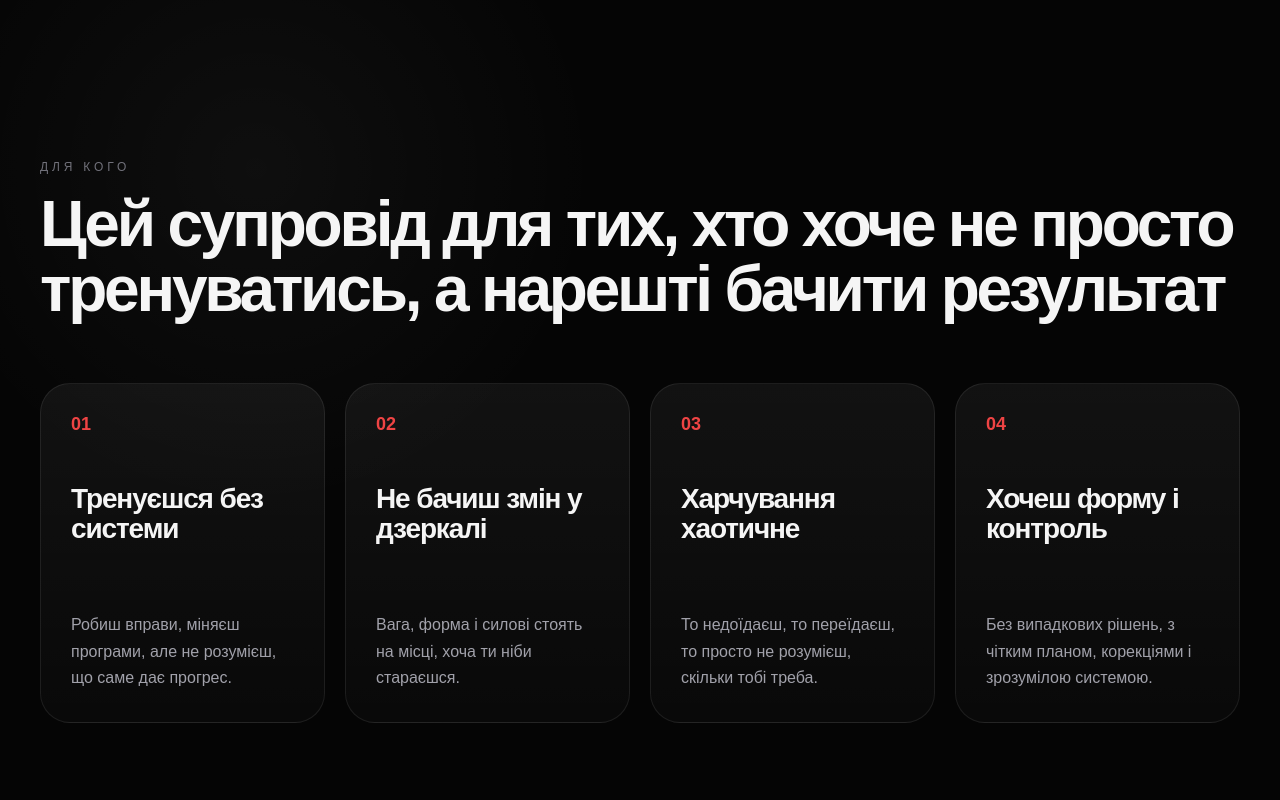
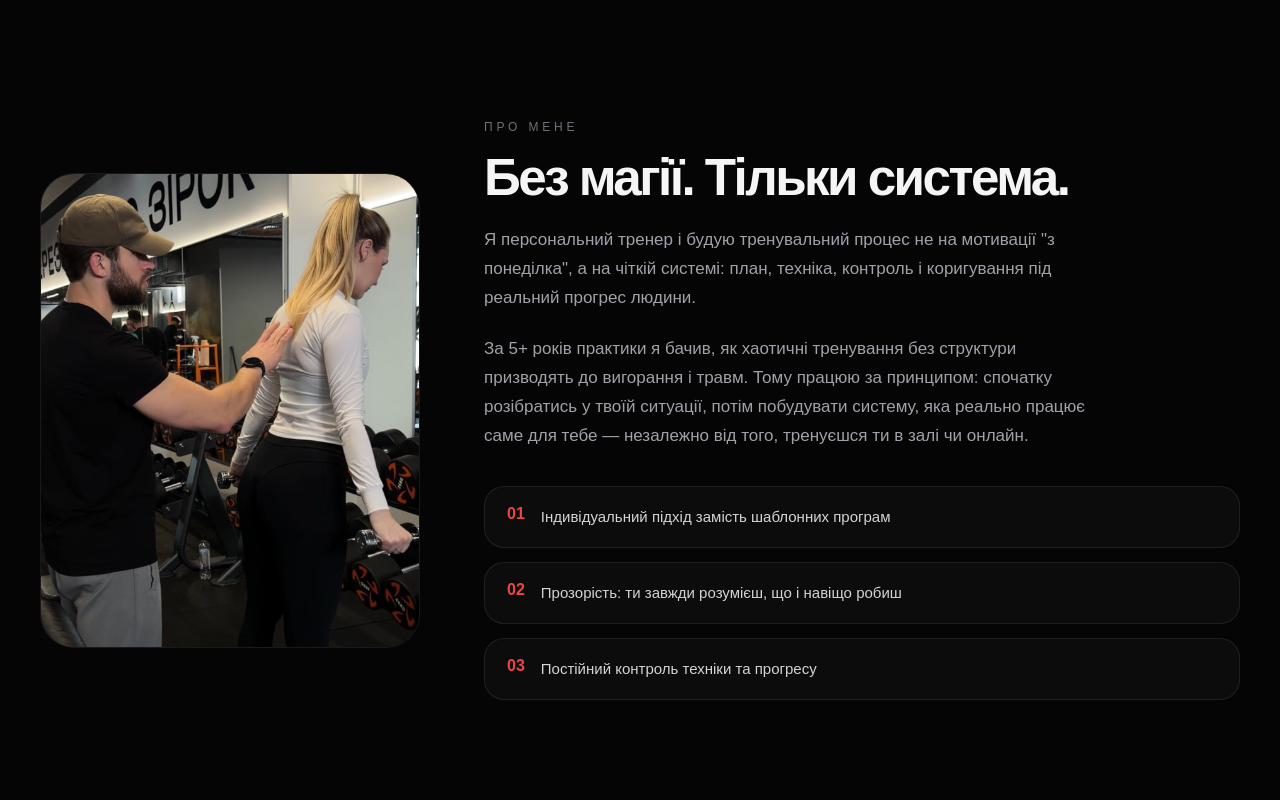
Before and after one commit to burdakcoach/burdak-site, a Next.js app: page / in a window 1280 px wide. Shown: the part 800-1600 px from the top of the page. Built offline with nearby package versions, Linux system fonts and the light colour scheme.

Commit message:
Додано секцію Про мене, ціни у форматах, розширений FAQ та відгуки

```diff
--- a/app/components/Header.tsx
+++ b/app/components/Header.tsx
@@ -15,6 +15,7 @@ export default function Header() {
         <a href="/#about">Про мене</a>
         <a href="/#services">Послуги</a>
         <a href="/#results">Результати</a>
+        <a href="/#reviews">Відгуки</a>
         <a href="/library">Бібліотека вправ</a>
         <a href="/#contacts">Контакти</a>
       </div>
@@ -39,6 +40,7 @@ export default function Header() {
         <a href="/#about" onClick={() => setMenuOpen(false)}>Про мене</a>
         <a href="/#services" onClick={() => setMenuOpen(false)}>Послуги</a>
         <a href="/#results" onClick={() => setMenuOpen(false)}>Результати</a>
+        <a href="/#reviews" onClick={() => setMenuOpen(false)}>Відгуки</a>
         <a href="/library" onClick={() => setMenuOpen(false)}>Бібліотека вправ</a>
         <a href="/#contacts" onClick={() => setMenuOpen(false)}>Контакти</a>
         <a
--- a/app/globals.css
+++ b/app/globals.css
@@ -1675,3 +1675,177 @@ main {
   object-fit: cover;
   display: block;
 }
+.formatPrice {
+  margin: 14px 0 4px;
+  font-size: 26px;
+  font-weight: 900;
+  color: #fff;
+}
+
+.formatPrice span {
+  margin-left: 6px;
+  font-size: 14px;
+  font-weight: 600;
+  color: #71717a;
+}
+.aboutSection {
+  padding: 120px 32px;
+  background: #050505;
+}
+
+.aboutContainer {
+  width: 100%;
+  max-width: 1200px;
+  margin: 0 auto;
+  display: grid;
+  grid-template-columns: 380px 1fr;
+  gap: 64px;
+  align-items: center;
+}
+
+.aboutPhoto {
+  width: 100%;
+  aspect-ratio: 0.8;
+  border-radius: 34px;
+  overflow: hidden;
+  border: 1px solid rgba(255, 255, 255, 0.08);
+}
+
+.aboutImage {
+  width: 100%;
+  height: 100%;
+  object-fit: cover;
+  display: block;
+}
+
+.aboutText .sectionTitle {
+  margin-top: 14px;
+  font-size: clamp(34px, 4vw, 52px);
+}
+
+.aboutParagraph {
+  max-width: 620px;
+  margin-top: 22px;
+  font-size: 17px;
+  line-height: 1.7;
+  color: #a1a1aa;
+}
+
+.aboutPrinciples {
+  display: grid;
+  gap: 14px;
+  margin-top: 36px;
+}
+
+.aboutPrincipleItem {
+  display: flex;
+  gap: 16px;
+  align-items: flex-start;
+  padding: 18px 22px;
+  border-radius: 20px;
+  border: 1px solid rgba(255, 255, 255, 0.08);
+  background: rgba(255, 255, 255, 0.03);
+}
+
+.aboutPrincipleItem span {
+  flex-shrink: 0;
+  font-weight: 900;
+  color: #ef4444;
+}
+
+.aboutPrincipleItem p {
+  font-size: 15px;
+  line-height: 1.6;
+  color: #d4d4d8;
+}
+
+@media (max-width: 900px) {
+  .aboutContainer {
+    grid-template-columns: 1fr;
+  }
+  .aboutPhoto {
+    max-width: 340px;
+    margin: 0 auto;
+  }
+}
+
+@media (max-width: 620px) {
+  .aboutSection {
+    padding: 90px 20px;
+  }
+}
+.reviewsSection {
+  padding: 120px 32px;
+  background:
+    radial-gradient(circle at 20% 80%, rgba(239, 68, 68, 0.08), transparent 32%),
+    #050505;
+}
+
+.reviewsContainer {
+  width: 100%;
+  max-width: 1280px;
+  margin: 0 auto;
+}
+
+.reviewsGrid {
+  display: grid;
+  grid-template-columns: repeat(3, minmax(0, 1fr));
+  gap: 20px;
+}
+
+.reviewCard {
+  padding: 32px;
+  border-radius: 30px;
+  border: 1px solid rgba(255, 255, 255, 0.08);
+  background: linear-gradient(180deg,
+      rgba(255, 255, 255, 0.055),
+      rgba(255, 255, 255, 0.018));
+  display: flex;
+  flex-direction: column;
+  gap: 20px;
+}
+
+.reviewQuote {
+  font-size: 16px;
+  line-height: 1.65;
+  color: #d4d4d8;
+}
+
+.reviewAuthor {
+  display: flex;
+  align-items: center;
+  gap: 14px;
+}
+
+.reviewAvatar {
+  width: 46px;
+  height: 46px;
+  border-radius: 50%;
+  object-fit: cover;
+  background: rgba(255, 255, 255, 0.08);
+}
+
+.reviewName {
+  font-size: 15px;
+  font-weight: 800;
+}
+
+.reviewMeta {
+  font-size: 13px;
+  color: #71717a;
+}
+
+@media (max-width: 1000px) {
+  .reviewsGrid {
+    grid-template-columns: repeat(2, minmax(0, 1fr));
+  }
+}
+
+@media (max-width: 620px) {
+  .reviewsSection {
+    padding: 90px 20px;
+  }
+  .reviewsGrid {
+    grid-template-columns: 1fr;
+  }
+}
--- a/app/page.tsx
+++ b/app/page.tsx
@@ -64,8 +64,49 @@ export default function Home() {
           </div>
         </div>
       </section>
+      <section id="about" className="aboutSection">
+  <div className="aboutContainer">
+    <div className="aboutPhoto">
+      <img src="/coach.jpg" alt="Іван Бурдак" className="aboutImage" />
+    </div>
 
-      <section id="about" className="targetSection">
+    <div className="aboutText">
+      <p className="sectionLabel">Про мене</p>
+      <h2 className="sectionTitle">Без магії. Тільки система.</h2>
+
+      <p className="aboutParagraph">
+        Я персональний тренер і будую тренувальний процес не на мотивації
+        "з понеділка", а на чіткій системі: план, техніка, контроль і
+        коригування під реальний прогрес людини.
+      </p>
+
+      <p className="aboutParagraph">
+        За 5+ років практики я бачив, як хаотичні тренування без структури
+        призводять до вигорання і травм. Тому працюю за принципом: спочатку
+        розібратись у твоїй ситуації, потім побудувати систему, яка реально
+        працює саме для тебе — незалежно від того, тренуєшся ти в залі чи
+        онлайн.
+      </p>
+
+      <div className="aboutPrinciples">
+        <div className="aboutPrincipleItem">
+          <span>01</span>
+          <p>Індивідуальний підхід замість шаблонних програм</p>
+        </div>
+        <div className="aboutPrincipleItem">
+          <span>02</span>
+          <p>Прозорість: ти завжди розумієш, що і навіщо робиш</p>
+        </div>
+        <div className="aboutPrincipleItem">
+          <span>03</span>
+          <p>Постійний контроль техніки та прогресу</p>
+        </div>
+      </div>
+    </div>
+  </div>
+</section>
+
+      <section id="audience" className="targetSection">
         <div className="targetContainer">
           <div className="sectionHead">
             <p className="sectionLabel">Для кого</p>
@@ -266,33 +307,29 @@ export default function Home() {
             <div className="formatCard">
               <span>01</span>
               <h3>Персональні тренування</h3>
-              <p>
-                Робота в залі з контролем техніки, навантаження і прогресу на кожному тренуванні.
-              </p>
+<p className="formatPrice">500 грн<span>/ заняття</span></p>
+<p>Робота в залі з контролем техніки, навантаження і прогресу на кожному тренуванні.</p>
             </div>
 
             <div className="formatCard">
               <span>02</span>
               <h3>Онлайн-супровід</h3>
-              <p>
-                План тренувань, харчування, звіти, корекції і контроль прогресу дистанційно.
-              </p>
+<p className="formatPrice">3000 грн<span>/ місяць</span></p>
+<p>План тренувань, харчування, звіти, корекції і контроль прогресу дистанційно.</p>
             </div>
 
             <div className="formatCard">
               <span>03</span>
               <h3>Харчування і КБЖВ</h3>
-              <p>
-                Розрахунок калорій, білків, жирів і вуглеводів під твою ціль, режим і вподобання.
-              </p>
+<p className="formatPrice">1000 грн<span>разово</span></p>
+<p>Розрахунок калорій, білків, жирів і вуглеводів під твою ціль, режим і вподобання.</p>
             </div>
 
             <div className="formatCard premium">
               <span>04</span>
               <h3>Premium coaching</h3>
-              <p>
-                Максимальний контроль: тренування, харчування, регулярні корекції, підтримка і стратегія під результат.
-              </p>
+<p className="formatPrice">8000 грн<span>/ місяць</span></p>
+<p>Максимальний контроль: тренування, харчування, регулярні корекції, підтримка і стратегія під результат.</p>
             </div>
           </div>
         </div>
@@ -357,6 +394,55 @@ export default function Home() {
           </div>
         </section>
       </section>
+      <section id="reviews" className="reviewsSection">
+  <div className="reviewsContainer">
+    <div className="sectionHead">
+      <p className="sectionLabel">Відгуки</p>
+      <h2 className="sectionTitle">Що кажуть клієнти</h2>
+    </div>
+
+    <div className="reviewsGrid">
+      <div className="reviewCard">
+        <p className="reviewQuote">
+          "Заповни реальним відгуком клієнта тут."
+        </p>
+        <div className="reviewAuthor">
+          <div className="reviewAvatar" />
+          <div>
+            <div className="reviewName">Ім'я клієнта</div>
+            <div className="reviewMeta">Формат співпраці</div>
+          </div>
+        </div>
+      </div>
+
+      <div className="reviewCard">
+        <p className="reviewQuote">
+          "Заповни реальним відгуком клієнта тут."
+        </p>
+        <div className="reviewAuthor">
+          <div className="reviewAvatar" />
+          <div>
+            <div className="reviewName">Ім'я клієнта</div>
+            <div className="reviewMeta">Формат співпраці</div>
+          </div>
+        </div>
+      </div>
+
+      <div className="reviewCard">
+        <p className="reviewQuote">
+          "Заповни реальним відгуком клієнта тут."
+        </p>
+        <div className="reviewAuthor">
+          <div className="reviewAvatar" />
+          <div>
+            <div className="reviewName">Ім'я клієнта</div>
+            <div className="reviewMeta">Формат співпраці</div>
+          </div>
+        </div>
+      </div>
+    </div>
+  </div>
+</section>
       <section id="faq" className="faqSection">
         <div className="faqContainer">
           <div className="sectionHead">
@@ -366,6 +452,7 @@ export default function Home() {
               Питання, які зазвичай виникають перед стартом
             </h2>
           </div>
+
 
           <div className="faqList">
             <div className="faqItem">
@@ -395,6 +482,30 @@ export default function Home() {
                 Так, якщо ти виконуєш план, надсилаєш звіти і не зникаєш, як Wi-Fi у підвалі.
               </p>
             </div>
+            <div className="faqItem">
+  <h3>Скільки коштують послуги?</h3>
+  <p>
+    Персональне тренування — 500 грн. Онлайн-супровід — 3000 грн/місяць.
+    Premium coaching — 8000 грн/місяць. Повний перелік цін дивись у розділі
+    "Формати".
+  </p>
+</div>
+
+<div className="faqItem">
+  <h3>Який мінімальний термін співпраці?</h3>
+  <p>
+    Можна почати з одного тренування, щоб оцінити формат роботи. Для
+    стабільного результату рекомендую мінімум 4-8 тижнів системної роботи.
+  </p>
+</div>
+
+<div className="faqItem">
+  <h3>Що потрібно для онлайн-формату?</h3>
+  <p>
+    Мінімум обладнання: гантелі або доступ до залу вдома чи в фітнес-клубі.
+    План адаптується під те, що в тебе реально є.
+  </p>
+</div>
           </div>
         </div>
       </section>
```
